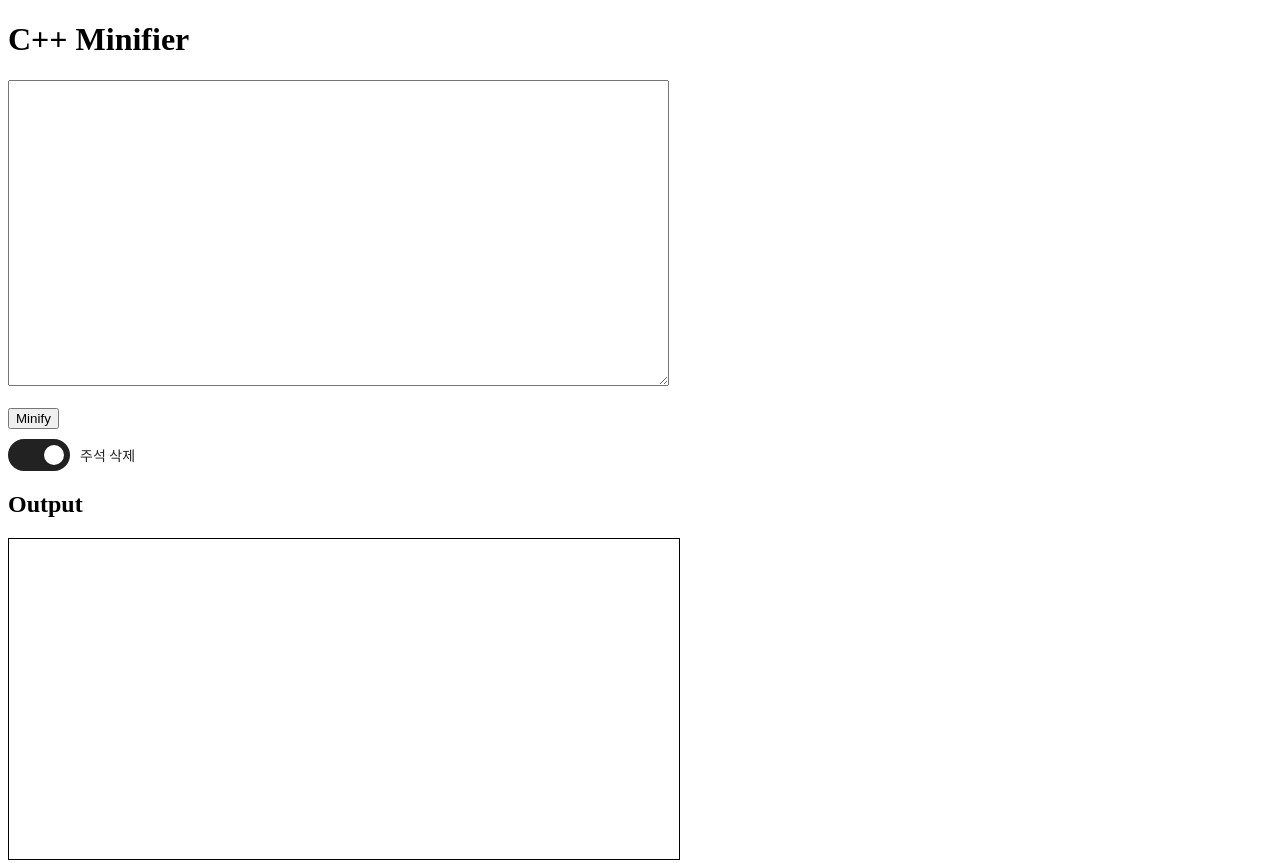
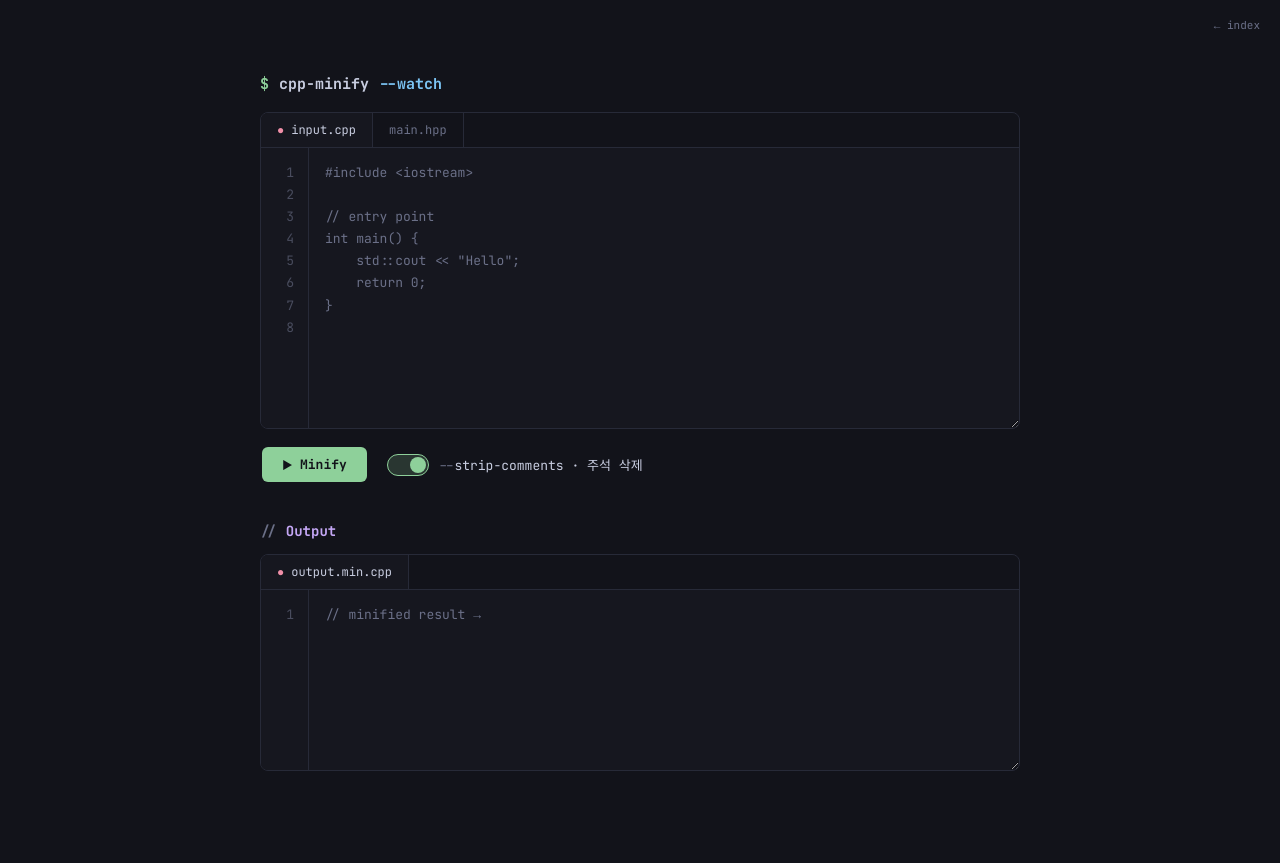
Before and after one commit to Zerobase42/Zerobase42.github.io, a plain HTML site: page cpp_minifier/index.html in a window 1280 px wide. After the commit the page ends 800 px from the top, so only its background shows below. Drawn offline with Linux system fonts and the light colour scheme.

Commit message:
prettier

```diff
--- a/cpp_minifier/index.html
+++ b/cpp_minifier/index.html
@@ -1,49 +1,188 @@
 <!DOCTYPE html>
-<html>
+<html lang="ko">
 <head>
-    <meta charset="UTF-8">
-    <title>C++ Minifier</title>
+<meta charset="UTF-8">
+<meta name="viewport" content="width=device-width, initial-scale=1.0">
+<title>C++ Minifier — Terminal</title>
+<link rel="preconnect" href="https://fonts.googleapis.com">
+<link rel="preconnect" href="https://fonts.gstatic.com" crossorigin>
+<link href="https://fonts.googleapis.com/css2?family=JetBrains+Mono:wght@400;500;700&display=swap" rel="stylesheet">
+<style>
+  :root{
+    --bg: #12131a;
+    --chrome: #1c1e29;
+    --editor: #16171f;
+    --line: #272a38;
+    --text: #c8cde0;
+    --dim: #6b7088;
+    --green: #8ed09a;
+    --purple: #c4a7f5;
+    --blue: #7cc5f5;
+    --yellow: #e6cf8a;
+    --pink: #f08fa8;
+  }
+  *{box-sizing:border-box;margin:0;padding:0;}
+  html,body{height:100%;}
+  body{
+    font-family:"JetBrains Mono", monospace;
+    background:var(--bg);
+    color:var(--text);
+    -webkit-font-smoothing:antialiased;
+    display:flex;
+    justify-content:center;
+    padding:48px 24px 80px;
+  }
+  .wrap{width:100%;max-width:760px;}
+  .titlebar{
+    display:flex;align-items:center;gap:10px;
+    margin-bottom:8px;
+  }
+  .dots{display:flex;gap:7px;}
+  .dots i{width:12px;height:12px;border-radius:50%;display:block;}
+  .dots i:nth-child(1){background:#f0656a;}
+  .dots i:nth-child(2){background:#e6cf8a;}
+  .dots i:nth-child(3){background:#8ed09a;}
+  .titlebar .path{
+    font-size:12px;color:var(--dim);margin-left:6px;
+  }
+  h1{
+    font-size:15px;font-weight:700;
+    color:var(--text);
+    margin:26px 0 18px;
+    display:flex;align-items:center;gap:10px;
+  }
+  h1::before{content:"$";color:var(--green);font-weight:700;}
+  h1 .cmd{color:var(--blue);}
+  .window{
+    background:var(--chrome);
+    border:1px solid var(--line);
+    border-radius:8px;
+    overflow:hidden;
+  }
+  .tabbar{
+    display:flex;align-items:stretch;
+    background:var(--bg);
+    border-bottom:1px solid var(--line);
+  }
+  .tab{
+    font-size:12px;padding:9px 16px;
+    color:var(--dim);
+    border-right:1px solid var(--line);
+    display:flex;align-items:center;gap:7px;
+  }
+  .tab.active{background:var(--editor);color:var(--text);}
+  .tab .lang{color:var(--pink);}
+  .editor{
+    display:flex;
+    background:var(--editor);
+  }
+  .gutter{
+    padding:14px 0;
+    text-align:right;
+    color:var(--dim);
+    font-size:13px;line-height:1.7;
+    user-select:none;
+    background:var(--editor);
+    border-right:1px solid var(--line);
+    min-width:48px;
+  }
+  .gutter span{display:block;padding:0 14px;opacity:.6;}
+  textarea{
+    flex:1;
+    background:transparent;
+    border:none;
+    padding:14px 16px;
+    font-family:"JetBrains Mono", monospace;
+    font-size:13px;line-height:1.7;
+    color:var(--text);
+    resize:vertical;
+    outline:none;
+  }
+  textarea::placeholder{color:var(--dim);}
+  #input{height:280px;}
+  #output{height:180px;color:var(--green);}
+  .controls{
+    display:flex;align-items:center;gap:20px;
+    margin:18px 2px 40px;
+  }
+  button.run{
+    font-family:inherit;font-size:13px;font-weight:700;
+    color:var(--bg);
+    background:var(--green);
+    border:none;border-radius:6px;
+    padding:9px 20px;cursor:pointer;
+    display:flex;align-items:center;gap:8px;
+    transition:filter .15s ease, transform .12s ease;
+  }
+  button.run:hover{filter:brightness(1.1);}
+  button.run:active{transform:translateY(1px);}
+  button.run::before{content:"▶";font-size:10px;}
+  .toggle{display:flex;align-items:center;gap:10px;cursor:pointer;user-select:none;}
+  .toggle input{display:none;}
+  .track{
+    width:42px;height:22px;background:var(--line);
+    border:1px solid #343849;border-radius:99px;position:relative;
+    transition:background .2s ease, border-color .2s ease;
+  }
+  .track::after{
+    content:"";position:absolute;top:2px;left:2px;
+    width:16px;height:16px;background:var(--dim);border-radius:50%;
+    transition:transform .2s ease, background .2s ease;
+  }
+  .toggle input:checked + .track{background:rgba(142,208,154,.18);border-color:var(--green);}
+  .toggle input:checked + .track::after{transform:translateX(20px);background:var(--green);}
+  .toggle span{font-size:13px;color:var(--text);}
+  .toggle .hash{color:var(--dim);}
+  h2{
+    font-size:14px;font-weight:700;color:var(--purple);
+    margin:0 0 14px;display:flex;align-items:center;gap:9px;
+  }
+  h2::before{content:"//";color:var(--dim);}
+  .back{
+    position:fixed;top:18px;right:20px;
+    font-size:11px;color:var(--dim);text-decoration:none;
+  }
+  .back:hover{color:var(--green);}
+</style>
+</head>
+<body>
+  <a class="back" href="../index.html">← index</a>
+  <main class="wrap">
+    <h1>cpp-minify <span class="cmd">--watch</span></h1>
 
-    <style>
-        #output{
-            white-space: pre-wrap;
-            border:1px solid black;
-            padding:10px;
-            width:650px;
-            min-height:300px;
-            overflow:auto;
-        }
-    </style>
-    <link rel="stylesheet" href="button.css">
-</head>
+    <div class="window">
+      <div class="tabbar">
+        <div class="tab active"><span class="lang">●</span> input.cpp</div>
+        <div class="tab">main.hpp</div>
+      </div>
+      <div class="editor">
+        <div class="gutter" aria-hidden="true">
+          <span>1</span><span>2</span><span>3</span><span>4</span><span>5</span><span>6</span><span>7</span><span>8</span>
+        </div>
+        <textarea id="input" spellcheck="false" placeholder="#include <iostream>&#10;&#10;// entry point&#10;int main() {&#10;    std::cout << &quot;Hello&quot;;&#10;    return 0;&#10;}"></textarea>
+      </div>
+    </div>
 
-<body>
+    <div class="controls">
+      <button class="run">Minify</button>
+      <label class="toggle">
+        <input type="checkbox" checked>
+        <span class="track"></span>
+        <span><span class="hash">--</span>strip-comments · 주석 삭제</span>
+      </label>
+    </div>
 
-<h1>C++ Minifier</h1>
-
-<textarea id="input" rows="20" cols="80"></textarea>
-
-<br><br>
-
-<button onclick="minifyCode()">Minify</button>
-
-<div class="option-bar">
-    <input type="checkbox" id="switch" checked>
-
-    <label for="switch" class="switch_label">
-        <span class="onf_btn"></span>
-    </label>
-
-    <label for="switch" class="option-text">
-        주석 삭제
-    </label>
-</div>
-
-<h2>Output</h2>
-
-<pre id="output"></pre>
-
-<script src="script.js"></script>
-
+    <h2>Output</h2>
+    <div class="window">
+      <div class="tabbar">
+        <div class="tab active"><span class="lang">●</span> output.min.cpp</div>
+      </div>
+      <div class="editor">
+        <div class="gutter" aria-hidden="true"><span>1</span></div>
+        <textarea id="output" spellcheck="false" readonly placeholder="// minified result →"></textarea>
+      </div>
+    </div>
+  </main>
+  <script src="script.js"></script>
 </body>
 </html>
```
